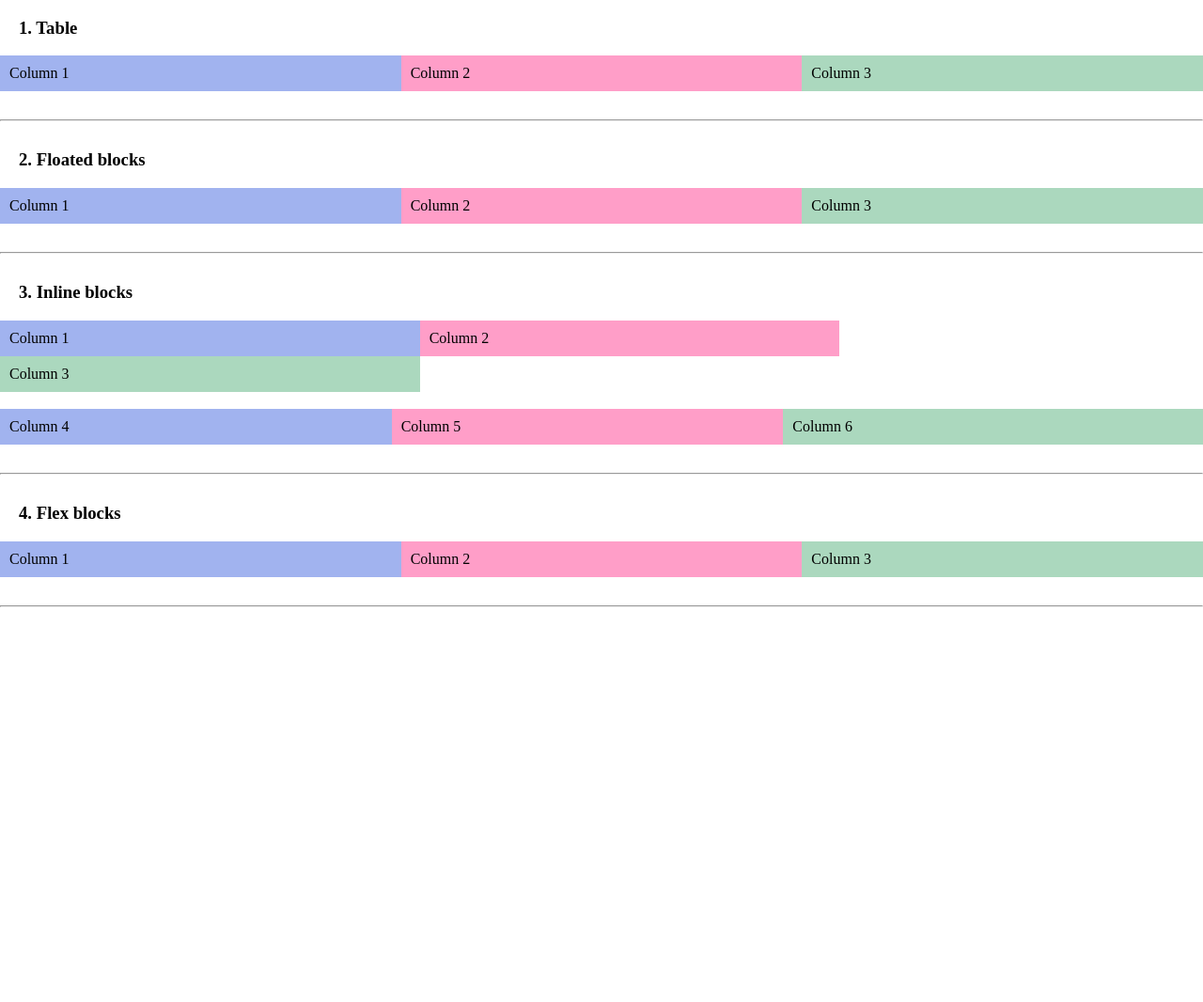
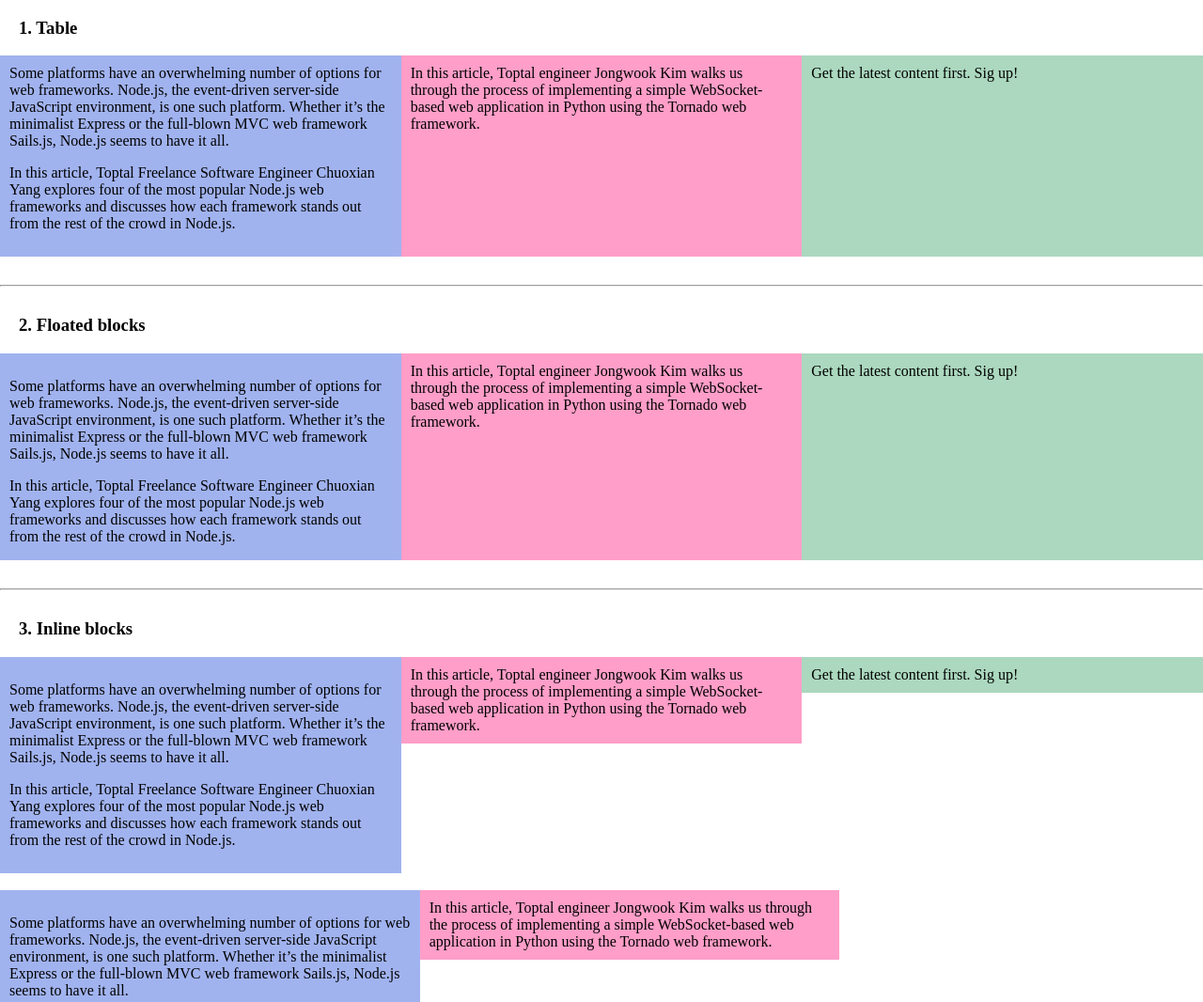
Before and after one commit to oleksandrT/UIcourse_lecture3, a plain HTML site: page index.html in a window 1280 px wide. Shown: the top 1066 px of the page at 94% size. Before the commit the page ends 800 px from the top, so only its background shows below. Drawn offline with Linux system fonts and the light colour scheme.

Commit message:
Implement equal height

```diff
--- a/index.html
+++ b/index.html
@@ -13,9 +13,12 @@
     </div>
     <table>
         <tr>
-            <td class="one">Column 1</td>
-            <td class="two">Column 2</td>
-            <td class="three">Column 3</td>
+            <td class="one">
+                <p>Some platforms have an overwhelming number of options for web frameworks. Node.js, the event-driven server-side JavaScript environment, is one such platform. Whether it’s the minimalist Express or the full-blown MVC web framework Sails.js, Node.js seems to have it all.</p>
+                <p>In this article, Toptal Freelance Software Engineer Chuoxian Yang explores four of the most popular Node.js web frameworks and discusses how each framework stands out from the rest of the crowd in Node.js.</p>
+            </td>
+            <td class="two">In this article, Toptal engineer Jongwook Kim walks us through the process of implementing a simple WebSocket-based web application in Python using the Tornado web framework.</td>
+            <td class="three">Get the latest content first. Sig up!</td>
         </tr>
     </table>
     <hr>
@@ -24,9 +27,12 @@
         <h3>2. Floated blocks</h3>
     </div>
     <div class="float-divs">
-        <div class="one">Column 1</div>
-        <div class="two">Column 2</div>
-        <div class="three">Column 3</div>
+        <div class="one">
+            <p>Some platforms have an overwhelming number of options for web frameworks. Node.js, the event-driven server-side JavaScript environment, is one such platform. Whether it’s the minimalist Express or the full-blown MVC web framework Sails.js, Node.js seems to have it all.</p>
+            <p>In this article, Toptal Freelance Software Engineer Chuoxian Yang explores four of the most popular Node.js web frameworks and discusses how each framework stands out from the rest of the crowd in Node.js.</p>
+        </div>
+        <div class="two">In this article, Toptal engineer Jongwook Kim walks us through the process of implementing a simple WebSocket-based web application in Python using the Tornado web framework.</div>
+        <div class="three">Get the latest content first. Sig up!</div>
     </div>
     <hr>
 
@@ -34,15 +40,19 @@
         <h3>3. Inline blocks</h3>
     </div>
     <div class="inline-divs">
-        <div class="one">Column 1</div>
-        <div class="two">Column 2</div>
-        <div class="three">Column 3</div>
+        <div class="one">
+            <p>Some platforms have an overwhelming number of options for web frameworks. Node.js, the event-driven server-side JavaScript environment, is one such platform. Whether it’s the minimalist Express or the full-blown MVC web framework Sails.js, Node.js seems to have it all.</p>
+            <p>In this article, Toptal Freelance Software Engineer Chuoxian Yang explores four of the most popular Node.js web frameworks and discusses how each framework stands out from the rest of the crowd in Node.js.</p>
+        </div>
+        <div class="two">In this article, Toptal engineer Jongwook Kim walks us through the process of implementing a simple WebSocket-based web application in Python using the Tornado web framework.</div>
+        <div class="three">Get the latest content first. Sig up!</div>
     </div>
     <br>
     <div class="inline-divs2">
-        <div class="one">Column 4</div>
-        <div class="two">Column 5</div>
-        <div class="three">Column 6</div>
+        <div class="one"><p>Some platforms have an overwhelming number of options for web frameworks. Node.js, the event-driven server-side JavaScript environment, is one such platform. Whether it’s the minimalist Express or the full-blown MVC web framework Sails.js, Node.js seems to have it all.</p>
+            <p>In this article, Toptal Freelance Software Engineer Chuoxian Yang explores four of the most popular Node.js web frameworks and discusses how each framework stands out from the rest of the crowd in Node.js.</p></div>
+        <div class="two">In this article, Toptal engineer Jongwook Kim walks us through the process of implementing a simple WebSocket-based web application in Python using the Tornado web framework.</div>
+        <div class="three">Get the latest content first. Sig up!</div>
     </div>
     <hr>
 
@@ -50,9 +60,10 @@
         <h3>4. Flex blocks</h3>
     </div>
     <div class="flex-divs">
-        <div class="one">Column 1</div>
-        <div class="two">Column 2</div>
-        <div class="three">Column 3</div>
+        <div class="one"><p>Some platforms have an overwhelming number of options for web frameworks. Node.js, the event-driven server-side JavaScript environment, is one such platform. Whether it’s the minimalist Express or the full-blown MVC web framework Sails.js, Node.js seems to have it all.</p>
+            <p>In this article, Toptal Freelance Software Engineer Chuoxian Yang explores four of the most popular Node.js web frameworks and discusses how each framework stands out from the rest of the crowd in Node.js.</p></div>
+        <div class="two">In this article, Toptal engineer Jongwook Kim walks us through the process of implementing a simple WebSocket-based web application in Python using the Tornado web framework.</div>
+        <div class="three">Get the latest content first. Sig up!</div>
     </div>
     <hr>
 
--- a/styles.css
+++ b/styles.css
@@ -26,7 +26,12 @@ table {
         background: #A1B3EF;
         padding: 10px;
         width: 33.33333%;
+        vertical-align: top;
     }
+
+        table td p {
+            margin-top: 0;
+        }
 
 /* 2 */
 .float-divs {
@@ -37,12 +42,14 @@ table {
         width: calc(33.33333% - 20px);
         float: left;
         padding: 10px;
+        padding-bottom: 9999px;
+        margin-bottom: -9999px;
     }
 
 
 /* 3 */
 .inline-divs {
-    word-spacing: -34px;
+    word-spacing: -4px;
 }
 
     .inline-divs div {
@@ -50,6 +57,8 @@ table {
         display: inline-block;
         padding: 10px;
         word-spacing: normal;
+        box-sizing: border-box;
+        vertical-align: top;
     }
 
 .inline-divs2 {
@@ -59,10 +68,12 @@ table {
         width: 33.33333%;
         display: inline-block;
         padding: 10px;
+        vertical-align: top;
+        /*box-sizing: border-box;*/
     }
 
     .inline-divs2 div:not(:first-child) {
-        margin-left: -34px;
+        margin-left: -4px;
     }
 
 
```
